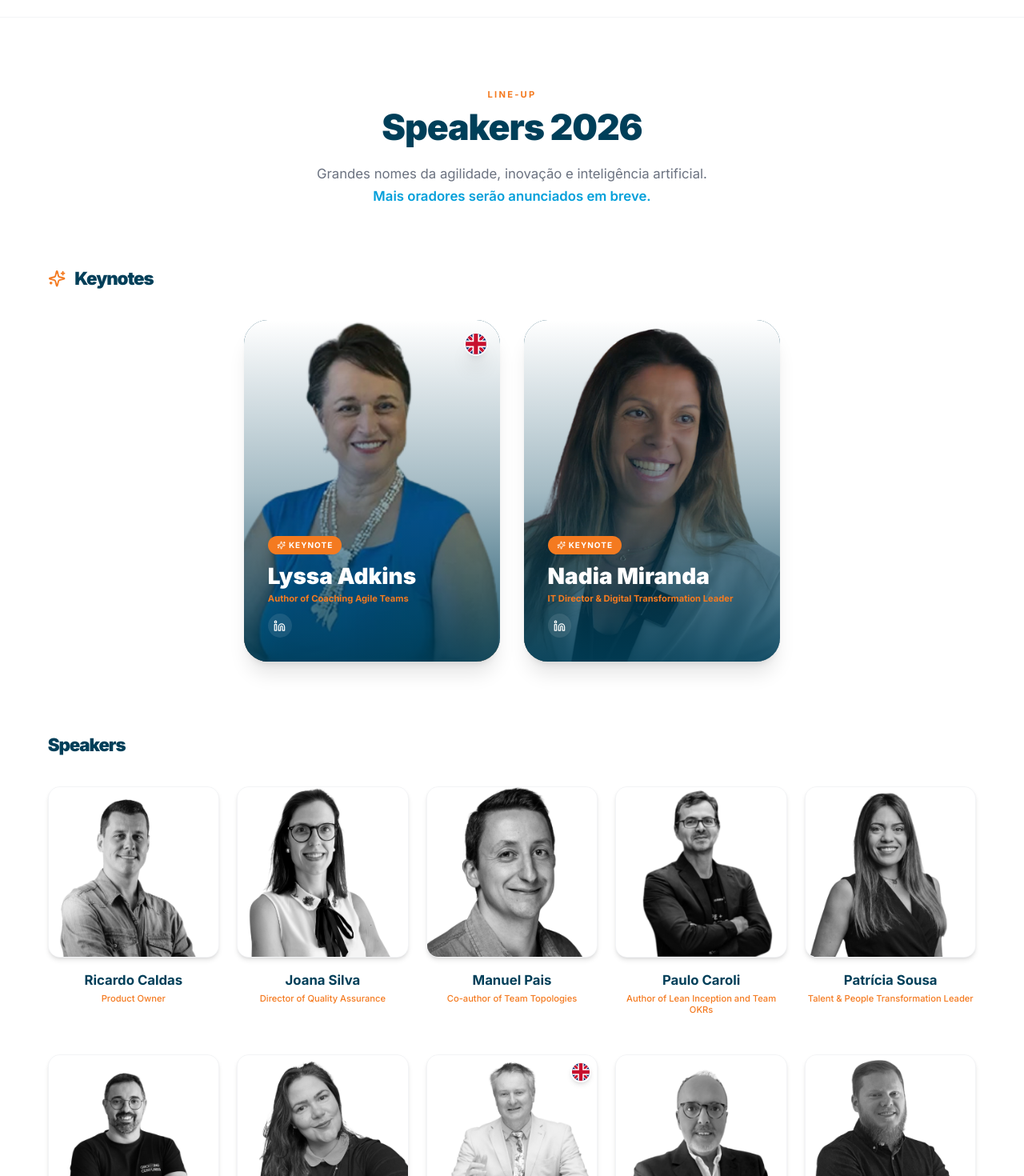
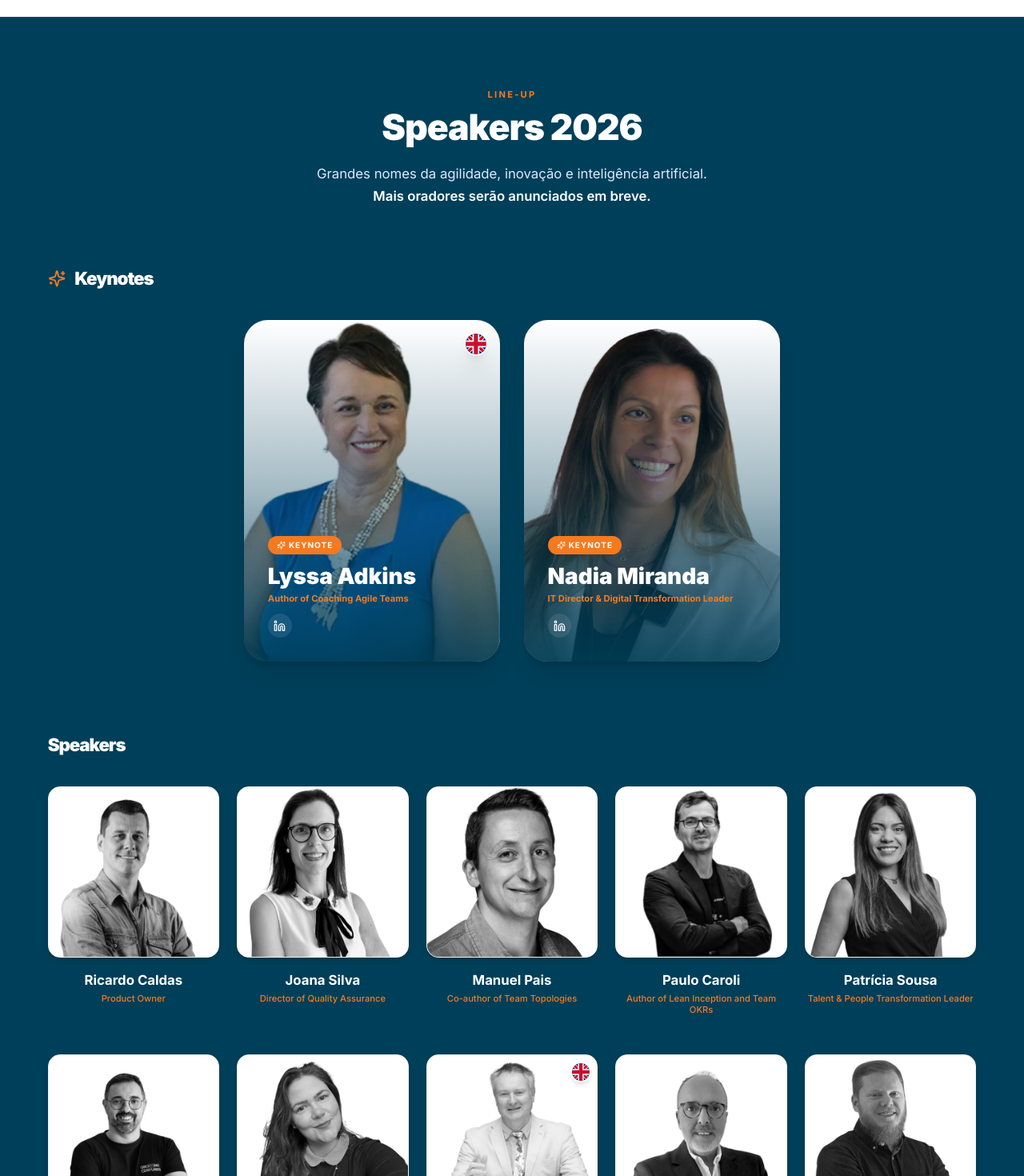
Before and after one commit to tugagilportugal-star/rsg2026, a React (Vite) app: page / in a window 1280 px wide. Shown: the part 5200-6670 px from the top of the page at 80% size. Built offline with nearby package versions, Linux system fonts and the light colour scheme; no server answers.

Commit message:
fix: sync Speakers background and add GitHub Actions from main

```diff
--- a/sections/Speakers.tsx
+++ b/sections/Speakers.tsx
@@ -139,29 +139,29 @@ export const Speakers: React.FC = () => {
             )}
           </div>
         </div>
-        <h4 className="font-bold text-lg text-brand-darkBlue mb-1">{data.name}</h4>
+        <h4 className="font-bold text-lg text-white mb-1">{data.name}</h4>
         <p className="text-xs font-medium text-brand-orange mb-1 leading-tight">{data.role}</p>
       </div>
     );
   };
 
   return (
-    <Section id="speakers" className="bg-white py-24 border-t border-gray-100">
+    <Section id="speakers" className="bg-brand-darkBlue py-24 border-t border-white/10">
       <div className="max-w-7xl mx-auto px-4">
 
         {/* Título da Secção */}
         <div className="text-center mb-20">
           <span className="text-brand-orange font-bold tracking-[0.2em] uppercase text-xs block mb-3">Line-Up</span>
-          <h2 className="text-4xl md:text-5xl font-black text-brand-darkBlue mb-6 tracking-tight">Speakers 2026</h2>
-          <p className="text-gray-500 text-lg max-w-2xl mx-auto leading-relaxed">
+          <h2 className="text-4xl md:text-5xl font-black text-white mb-6 tracking-tight">Speakers 2026</h2>
+          <p className="text-blue-100 text-lg max-w-2xl mx-auto leading-relaxed">
             Grandes nomes da agilidade, inovação e inteligência artificial.
-            <br/> <span className="text-brand-blue font-semibold">Mais oradores serão anunciados em breve.</span>
+            <br/> <span className="text-white font-semibold">Mais oradores serão anunciados em breve.</span>
           </p>
         </div>
 
         {/* SECÇÃO KEYNOTES */}
         <div className="mb-24 w-full">
-          <h3 className="text-2xl font-black text-brand-darkBlue mb-10 text-center md:text-left flex items-center justify-center md:justify-start gap-3 tracking-tighter">
+          <h3 className="text-2xl font-black text-white mb-10 text-center md:text-left flex items-center justify-center md:justify-start gap-3 tracking-tighter">
             <Sparkles className="text-brand-orange w-6 h-6" /> Keynotes
           </h3>
           <div className="flex flex-wrap justify-center items-center gap-8 w-full">
@@ -173,7 +173,7 @@ export const Speakers: React.FC = () => {
 
         {/* SECÇÃO SPEAKERS */}
         <div>
-          <h3 className="text-2xl font-black text-brand-darkBlue mb-10 text-center md:text-left tracking-tighter">
+          <h3 className="text-2xl font-black text-white mb-10 text-center md:text-left tracking-tighter">
             Speakers
           </h3>
           <div className="grid grid-cols-2 md:grid-cols-3 lg:grid-cols-5 gap-x-6 gap-y-12">
```
